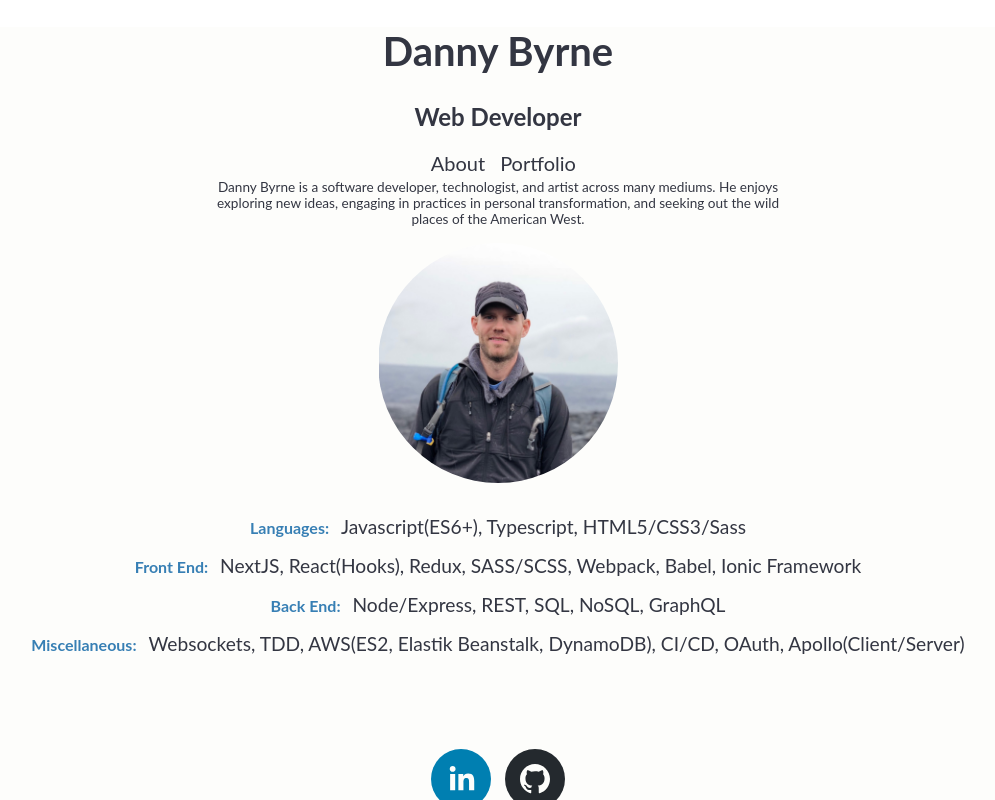
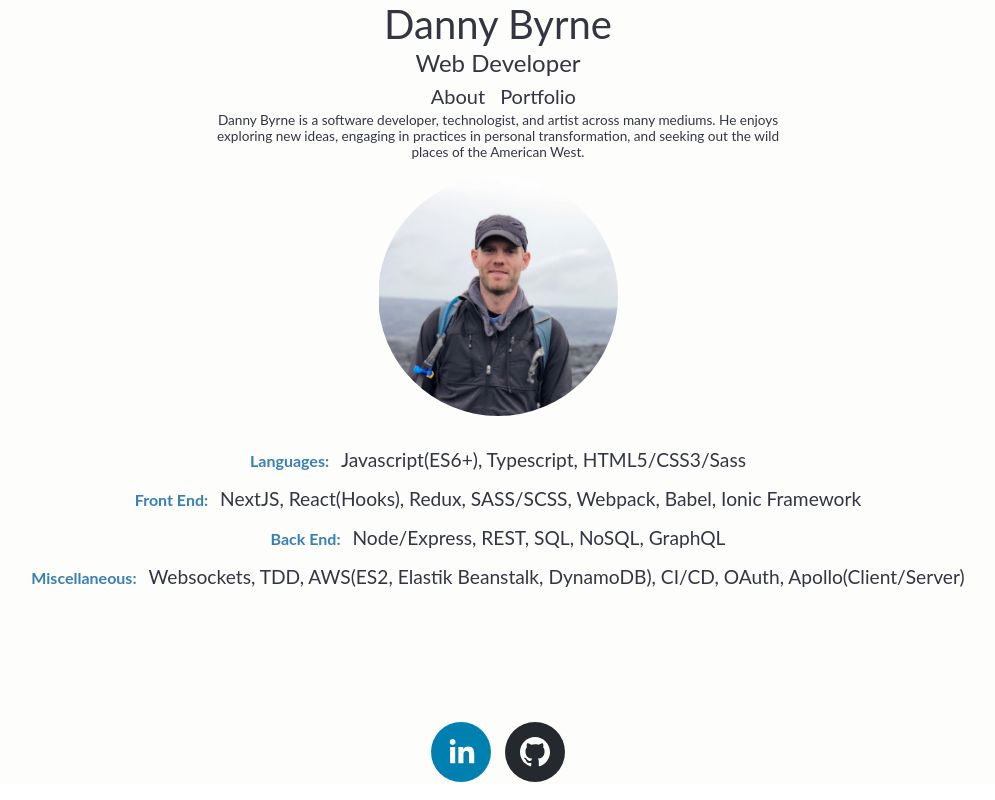
Before and after one commit to danny-byrne/Devsite, a React (Create React App) app: page / in a window 1280 px wide. Shown: the whole page, without its empty margins (142-1137 px from the left). Built offline with nearby package versions, Linux system fonts and the light colour scheme.

Commit message:
fix video links and header styles

```diff
--- a/src/App.js
+++ b/src/App.js
@@ -49,8 +49,8 @@ const App = () => {
         <StyledApp>
             <div className="App fade-in">
                 <div className="Header">
-                    <h1>Danny Byrne</h1>
-                    <h3>Web Developer</h3>
+                    <div>Danny Byrne</div>
+                    <div>Web Developer</div>
                 </div>
                 <div className="NavContainer fade-in">
                     {Object.keys(VIEWS).map((section) => (
--- a/src/StyledApp.js
+++ b/src/StyledApp.js
@@ -4,7 +4,7 @@ import { STYLE_CONSTANTS } from './constants';
 const { baseColor, mediaMinWidth, fade } = STYLE_CONSTANTS;
 
 const APP_HEIGHT = 100;
-const HEADER_HEIGHT = 15;
+const HEADER_HEIGHT = 10;
 const FOOTER_HEIGHT = 10;
 const NAV_CONTAINER_HEIGHT = 4;
 const VIEW_HEIGHT = APP_HEIGHT - (HEADER_HEIGHT + FOOTER_HEIGHT + NAV_CONTAINER_HEIGHT);
@@ -42,14 +42,13 @@ export const StyledApp = styled.div`
     }
 
     .Header {
-        h1 {
+        div:nth-child(1) {
             font-size: 2.5rem;
+
         }
-
-        h3 {
+         div:nth-child(2)  {
             font-size: 1.5rem;
         }
-
         height: ${HEADER_HEIGHT}vh;
     }
 
--- a/src/components/Portfolio.js
+++ b/src/components/Portfolio.js
@@ -8,7 +8,7 @@ import { STYLE_CONSTANTS } from '../constants';
 const { black } = STYLE_CONSTANTS;
 
 const StyledPortfolio = styled.div`
-    border: 1px solid ${black};
+    // border: 1px solid ${black};
     height: 95%;
     width: 100%;
     overflow-x: hidden;
@@ -16,7 +16,7 @@ const StyledPortfolio = styled.div`
 `;
 
 const PortfolioExample = styled.div`
-    border: 1px solid ${black};
+    // border: 1px solid ${black};
     height: 100%;
     width: 100%;
     overflow-x: hidden;
@@ -31,7 +31,7 @@ const samples = [
     {
         title: 'Maya Health - UI Engineering',
         content: 'React with NextJS and ANTD UI components',
-        videoLink: ' https://youtu.be/8991sEePRmw',
+        videoId: '8991sEePRmw',
     },
 ];
 
@@ -44,7 +44,7 @@ export default function Portfolio() {
                     <PortfolioExample>
                         <div>{sample.title}</div>
                         <div>{sample.content}</div>
-                        {sample.videoLink && <VideoContainer videoId={sample.videoLink} />}
+                        {sample.videoId && <VideoContainer videoId={sample.videoId} />}
                     </PortfolioExample>
                 );
             })}
```
